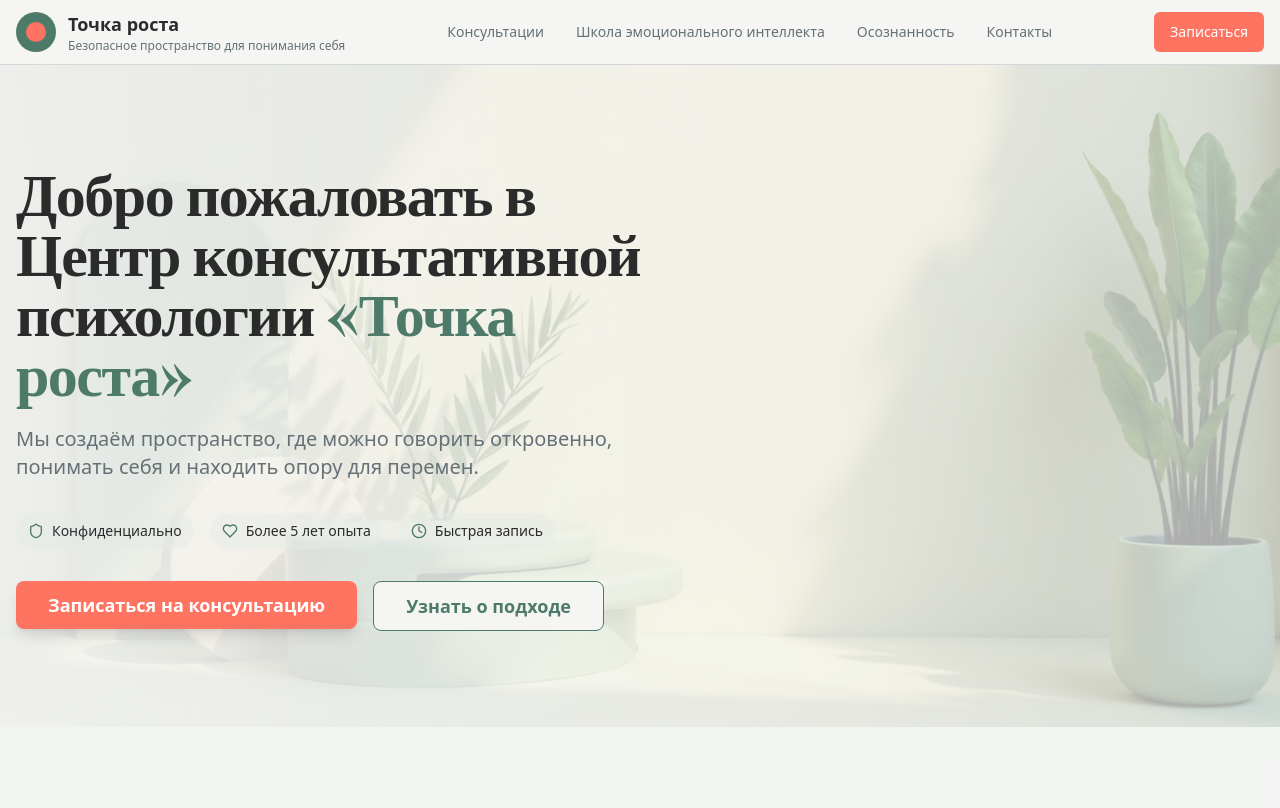
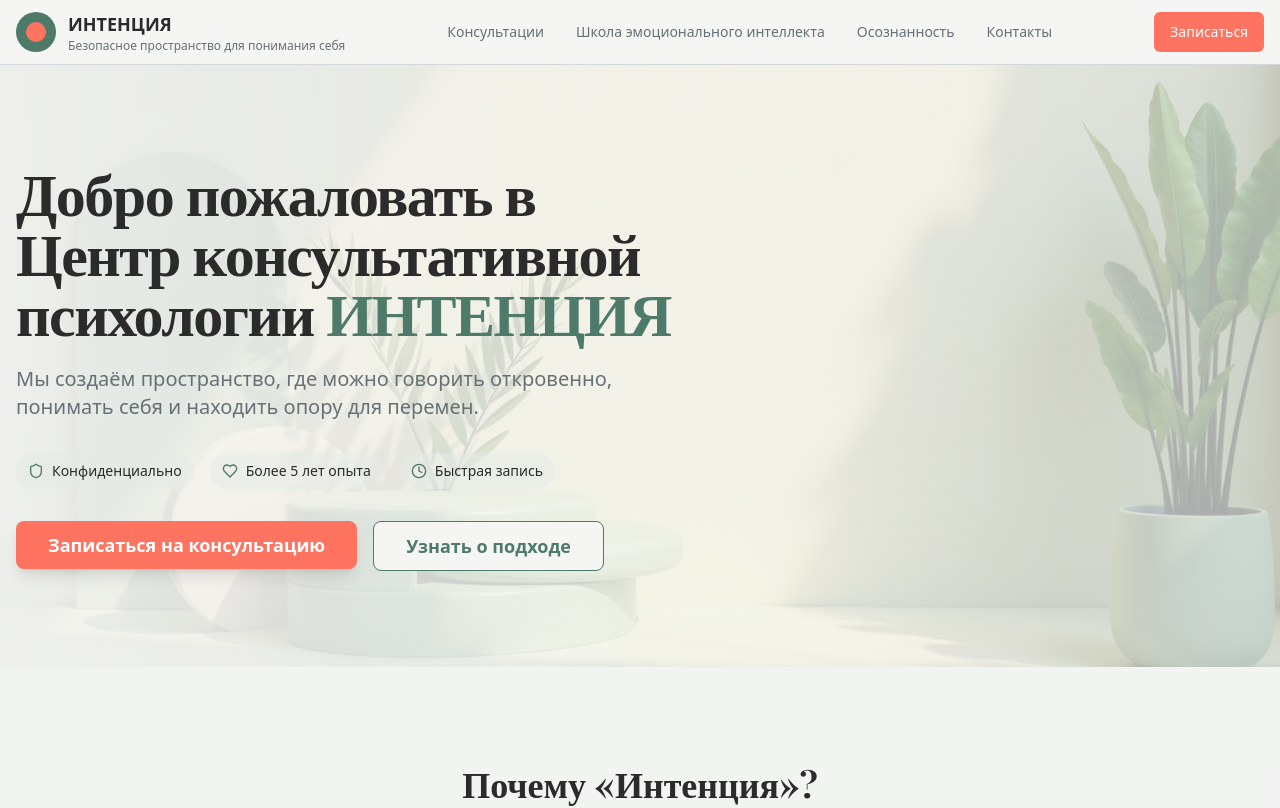
Before and after one commit to dariatsalko/growth-path-kit, a React (Vite) app: page / in a window 1280 px wide. Shown: the top 808 px of the page. Built offline with nearby package versions, Linux system fonts and the light colour scheme.

Commit message:
Rename "Точка роста" to "Интенция"
Replace all instances of "Точка роста" with "Интенция" across the project.

```diff
--- a/src/components/Footer.tsx
+++ b/src/components/Footer.tsx
@@ -11,10 +11,10 @@ const Footer = () => {
               <div className="flex h-8 w-8 items-center justify-center rounded-full bg-accent">
                 <div className="h-4 w-4 rounded-full bg-primary"></div>
               </div>
-              <span className="text-lg font-bold text-foreground">Точка роста</span>
+              <span className="text-lg font-semibold">ИНТЕНЦИЯ</span>
             </div>
             <p className="text-primary-foreground/80 text-sm leading-relaxed mb-4">
-              Центр консультативной психологии «Точка роста». Помогаем найти баланс и двигаться вперёд
+              Центр консультативной психологии ИНТЕНЦИЯ. Помогаем найти баланс и двигаться вперёд
             </p>
             <div className="flex space-x-3">
               <a href="#" className="text-primary-foreground/60 hover:text-primary-foreground transition-colors">
@@ -123,7 +123,7 @@ const Footer = () => {
         <div className="border-t border-primary-foreground/20 mt-8 pt-8">
           <div className="flex flex-col md:flex-row justify-between items-center gap-4 text-sm text-primary-foreground/60">
             <div>
-              © 2025 Центр консультативной психологии «Точка роста». Все права защищены.
+              © 2025 Центр консультативной психологии ИНТЕНЦИЯ. Все права защищены.
             </div>
             <div className="flex items-center gap-4">
               <span>ЧП «ЭЛЬМОТО»</span>
--- a/src/components/HeroSection.tsx
+++ b/src/components/HeroSection.tsx
@@ -24,7 +24,7 @@ const HeroSection = () => {
       <div className="relative z-20 container px-4 py-16 lg:py-24">
         <div className="max-w-2xl">
           <h1 className="text-4xl md:text-5xl lg:text-6xl font-playfair font-bold tracking-tight text-foreground mb-6">
-            Добро пожаловать в Центр консультативной психологии <span className="text-primary">«Точка роста»</span>
+            Добро пожаловать в Центр консультативной психологии <span className="text-primary">ИНТЕНЦИЯ</span>
           </h1>
 
           <p className="text-lg md:text-xl text-muted-foreground mb-8 leading-relaxed">
--- a/src/components/ui/header.tsx
+++ b/src/components/ui/header.tsx
@@ -29,7 +29,7 @@ const Header = () => {
             <div className="h-5 w-5 rounded-full bg-accent transform rotate-45"></div>
           </div>
           <div className="flex flex-col">
-            <span className="text-lg font-bold text-foreground">Точка роста</span>
+            <span className="text-lg font-bold text-foreground">ИНТЕНЦИЯ</span>
             <span className="text-xs text-muted-foreground hidden lg:block">Безопасное пространство для понимания себя</span>
           </div>
         </div>
--- a/src/pages/Contacts.tsx
+++ b/src/pages/Contacts.tsx
@@ -70,9 +70,9 @@ const Contacts = () => {
   return (
     <div className="min-h-screen bg-background">
       <Helmet>
-        <title>Контакты и запись на прием | Центр консультативной психологии «Точка роста»</title>
-        <meta name="description" content="Контакты центра психологии «Точка роста» в Минске. Телефон +375 29 237-57-30, email info@intention.by. Онлайн запись и оплата услуг." />
-        <meta property="og:title" content="Контакты центра психологии «Точка роста»" />
+        <title>Контакты и запись на прием | Центр консультативной психологии ИНТЕНЦИЯ</title>
+        <meta name="description" content="Контакты центра психологии ИНТЕНЦИЯ в Минске. Телефон +375 29 237-57-30, email info@intention.by. Онлайн запись и оплата услуг." />
+        <meta property="og:title" content="Контакты центра психологии ИНТЕНЦИЯ" />
         <meta property="og:description" content="Свяжитесь с нами для записи на консультацию. Работаем онлайн и очно в Минске." />
         <meta property="og:url" content="https://intention.by/contacts" />
       </Helmet>
--- a/src/pages/Index.tsx
+++ b/src/pages/Index.tsx
@@ -15,16 +15,16 @@ const Index = () => {
   return (
     <div className="min-h-screen bg-background">
       <Helmet>
-        <title>Центр консультативной психологии «Точка роста» - Профессиональная помощь в Беларуси</title>
-        <meta name="description" content="Центр консультативной психологии «Точка роста» в Минске. Индивидуальная, семейная и подростковая психотерапия. Онлайн и очно. Школа эмоционального интеллекта для детей. Лицензированные специалисты." />
-        <meta property="og:title" content="Центр «Точка роста» - Психологическая поддержка в Беларуси" />
+        <title>Центр консультативной психологии ИНТЕНЦИЯ - Профессиональная помощь в Беларуси</title>
+        <meta name="description" content="Центр консультативной психологии ИНТЕНЦИЯ в Минске. Индивидуальная, семейная и подростковая психотерапия. Онлайн и очно. Школа эмоционального интеллекта для детей. Лицензированные специалисты." />
+        <meta property="og:title" content="Центр ИНТЕНЦИЯ - Психологическая поддержка в Беларуси" />
         <meta property="og:description" content="Профессиональная психологическая помощь для взрослых, семей и подростков. Запишитесь на консультацию онлайн или очно." />
         <meta property="og:url" content="https://intention.by/" />
         <script type="application/ld+json">
           {`{
             "@context": "https://schema.org",
             "@type": "LocalBusiness",
-            "name": "Центр консультативной психологии «Точка роста»",
+            "name": "Центр консультативной психологии ИНТЕНЦИЯ",
             "description": "Профессиональная психологическая помощь в Минске",
             "url": "https://intention.by",
             "telephone": "+375292375730",
```
